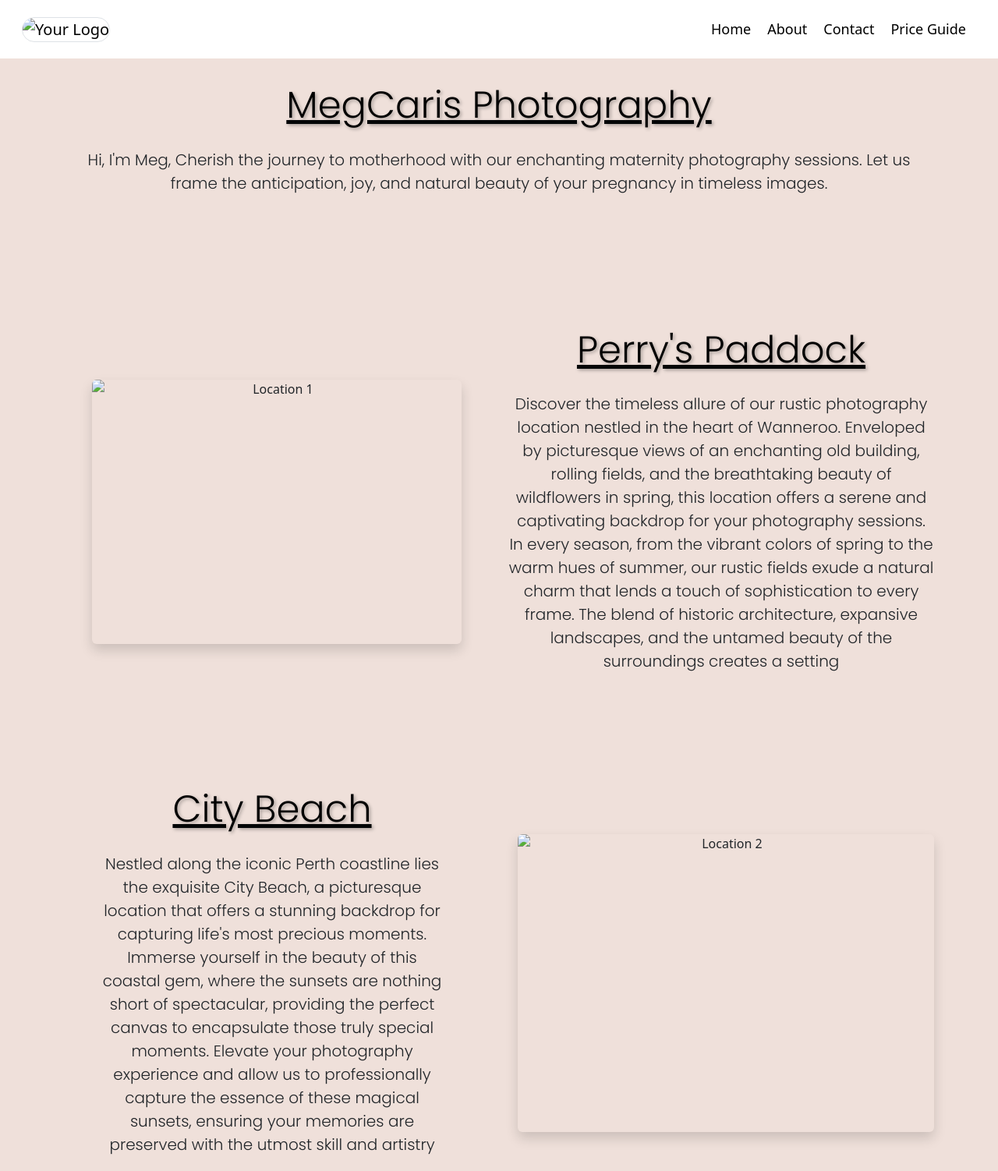
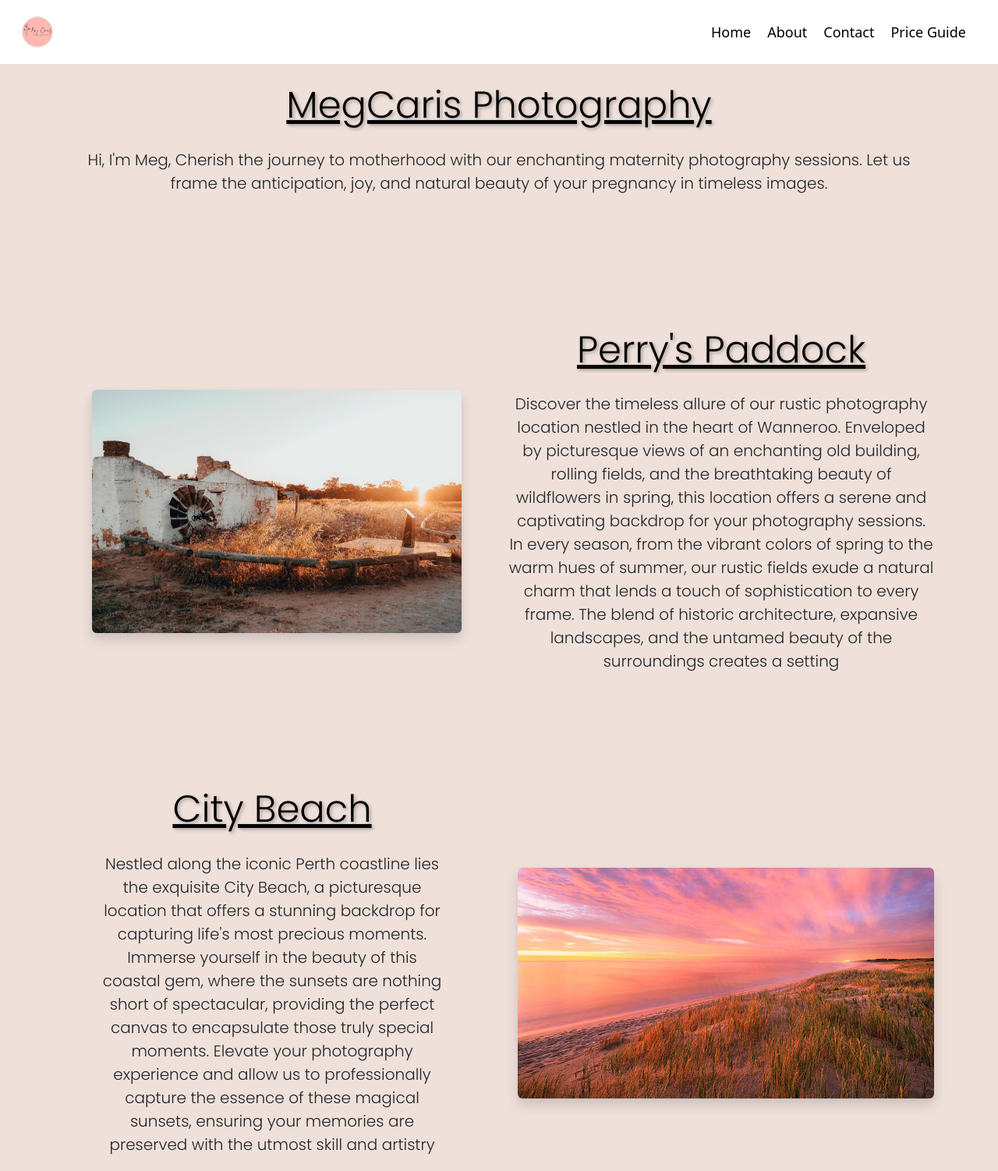
Before and after one commit to Bcwalker88/MegCaris-Photo-graphy, a plain HTML site: page index.html in a window 1280 px wide. Shown: the top 1502 px of the page at 78% size. Drawn offline with nearby package versions, Linux system fonts and the light colour scheme; the site is published under a folder, as on GitHub Pages, so addresses that start at the root find nothing.

Commit message:
removeslash

```diff
--- a/index.html
+++ b/index.html
@@ -15,7 +15,7 @@
 <nav class="navbar navbar-expand-md navbar-light beige-navbar fixed-top p-3">
   <div class="container-fluid">
     <a class="navbar-brand">
-      <img src="/images/Logo.png" alt="Your Logo" class="small-logo border rounded-5">
+      <img src="images/Logo.png" alt="Your Logo" class="small-logo border rounded-5">
     </a>
     <button class="navbar-toggler" type="button" data-bs-toggle="collapse" data-bs-target="#navbarNav" aria-controls="navbarNav" aria-expanded="false" aria-label="Toggle navigation">
       <span class="navbar-toggler-icon"></span>
@@ -43,7 +43,7 @@
       <div class="container">
       <div class="row align-items-center py-5">
         <div class="col-12 col-lg-6 text-center px-5">
-          <img src="/images/perrys.jpg" class="d-block mx-lg-auto img-fluid rounded shadow" alt="Location 1" width="700" height="500" loading="lazy">
+          <img src="images/perrys.jpg" class="d-block mx-lg-auto img-fluid rounded shadow" alt="Location 1" width="700" height="500" loading="lazy">
         </div>
         <div class="col-12 col-lg-6 mb-4">
           <h1 class="display-5 fw-italic text-body-emphasis mb-3 text-center">Perry's Paddock</h1>
@@ -63,7 +63,7 @@
             Nestled along the iconic Perth coastline lies the exquisite City Beach, a picturesque location that offers a stunning backdrop for capturing life's most precious moments. Immerse yourself in the beauty of this coastal gem, where the sunsets are nothing short of spectacular, providing the perfect canvas to encapsulate those truly special moments. Elevate your photography experience and allow us to professionally capture the essence of these magical sunsets, ensuring your memories are preserved with the utmost skill and artistry</p>
         </div>
         <div class="col-12 col-lg-6 text-center">
-          <img src="/images/beach.jpg" class="d-block mx-lg-auto img-fluid rounded shadow" alt="Location 2" width="700" height="500" loading="lazy">
+          <img src="images/beach.jpg" class="d-block mx-lg-auto img-fluid rounded shadow" alt="Location 2" width="700" height="500" loading="lazy">
         </div>
       </div>
     </div>
```
Also changed, not shown: about.html (+2 -2 lines), price.html (+2 -2 lines).
